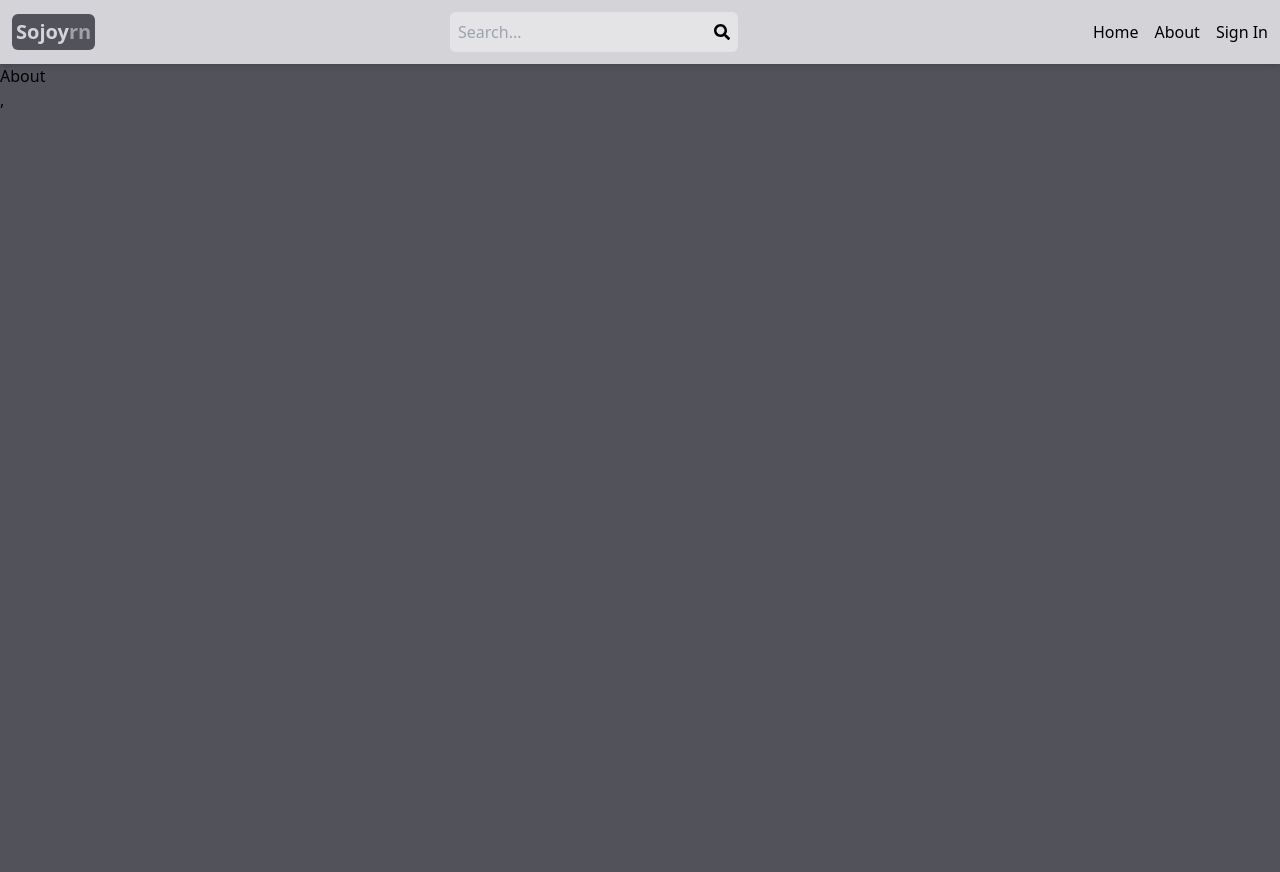
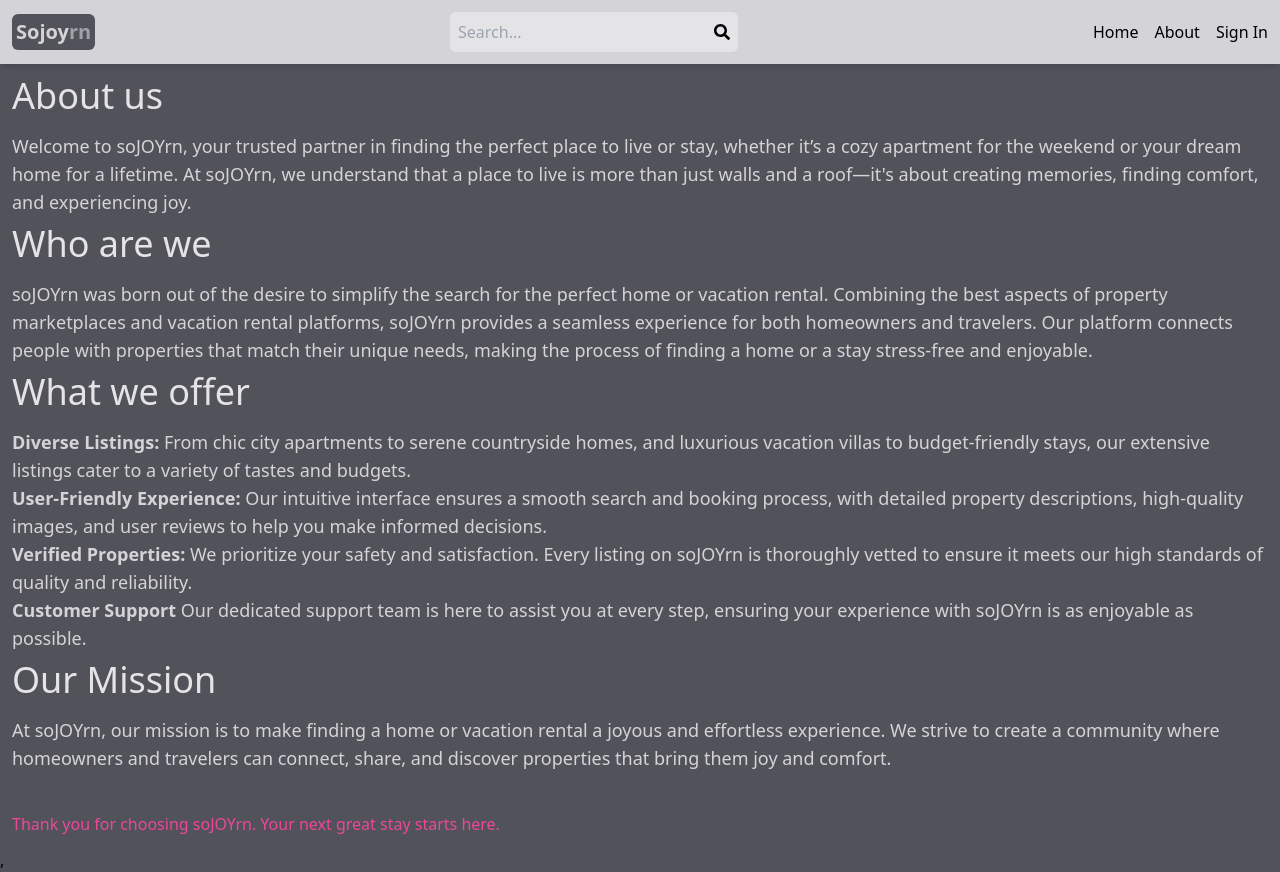
Before and after one commit to PardhivA/Real-Estate-App, a React (Vite) app in the folder client/: page /About in a window 1280 px wide. Before the commit the page ends 800 px from the top, so only its background shows below. Built offline with nearby package versions, Linux system fonts and the light colour scheme; no server answers.

Commit message:
About page is done

```diff
--- a/client/src/pages/About.jsx
+++ b/client/src/pages/About.jsx
@@ -2,6 +2,40 @@ import React from 'react'
 
 export default function About() {
   return (
-    <div>About</div>
+    <div className='flex gap-2 flex-col p-3'>
+    <div className='flex flex-col gap-4'>
+    <h1 className='text-4xl text-zinc-200'>About us </h1>
+    <p className='text-zinc-300 text-lg' >
+    Welcome to soJOYrn, your trusted partner in finding the perfect place to live or stay, whether it’s a cozy apartment for the weekend or your dream home for a lifetime. At soJOYrn, we understand that a place to live is more than just walls and a roof—it's about creating memories, finding comfort, and experiencing joy.
+    </p>
+    </div>
+    <div className='flex flex-col gap-4'>
+    <h1 className='text-4xl text-zinc-200'>Who are we </h1>
+    <p className='text-zinc-300 text-lg' >
+    soJOYrn was born out of the desire to simplify the search for the perfect home or vacation rental. Combining the best aspects of property marketplaces and vacation rental platforms, soJOYrn provides a seamless experience for both homeowners and travelers. Our platform connects people with properties that match their unique needs, making the process of finding a home or a stay stress-free and enjoyable.
+    </p>
+    </div>
+    <div className='flex flex-col gap-4'>
+    <h1 className='text-4xl text-zinc-200'>What we offer </h1>
+    <p className='text-zinc-300 text-lg' >
+    <ul>
+      <li><span className='font-semibold'>Diverse Listings: </span>From chic city apartments to serene countryside homes, and luxurious vacation villas to budget-friendly stays, our extensive listings cater to a variety of tastes and budgets.</li>
+      <li><span className='font-semibold'>User-Friendly Experience: </span>Our intuitive interface ensures a smooth search and booking process, with detailed property descriptions, high-quality images, and user reviews to help you make informed decisions.</li>
+      <li><span className='font-semibold'>Verified Properties: </span>We prioritize your safety and satisfaction. Every listing on soJOYrn is thoroughly vetted to ensure it meets our high standards of quality and reliability.</li>
+      <li><span className='font-semibold'>Customer Support </span>Our dedicated support team is here to assist you at every step, ensuring your experience with soJOYrn is as enjoyable as possible.</li>
+
+    </ul>
+    </p>
+    </div>
+    <div className='flex flex-col gap-4'>
+    <h1 className='text-4xl text-zinc-200'>Our Mission </h1>
+    <p className='text-zinc-300 text-lg' >
+    At soJOYrn, our mission is to make finding a home or vacation rental a joyous and effortless experience. We strive to create a community where homeowners and travelers can connect, share, and discover properties that bring them joy and comfort.    </p>
+    </div>
+    <br/>
+    <h2 className='text-pink-500'>
+    Thank you for choosing soJOYrn. Your next great stay starts here.
+    </h2>
+    </div>
   )
 }
--- a/client/src/pages/Home.jsx
+++ b/client/src/pages/Home.jsx
@@ -1,4 +1,4 @@
-import React, { useEffect } from 'react'
+import React, { useEffect, useState } from 'react'
 import { Link } from 'react-router-dom'
 import {Swiper, SwiperSlide} from 'swiper/react'
 import 'swiper/css/bundle'
@@ -13,7 +13,7 @@ export default function Home() {
 
   useEffect(()=>{
 
-    fetchSaleListings = async () => {
+    const fetchSaleListings = async () => {
       try{
         const res = await fetch(`api/listings/getListings?sale=true&limit=4`)
         const data = res.json()
@@ -24,7 +24,7 @@ export default function Home() {
       }
     }
 
-    fetchRentListings = async () => {
+    const fetchRentListings = async () => {
       try{
         const res = await fetch('/api/listing/getListings?rent=true&limit=4')
         const data = await res.json()
@@ -36,12 +36,12 @@ export default function Home() {
       }
     }
 
-    fetchOfferListings = async () => {
+    const fetchOfferListings = async () => {
       try{
         const res = await fetch('/api/listing/getListings?offer=true&limit=4')
         const data = await res.json()
         setOfferListings(data)
-        fetchRentListings
+        fetchRentListings()
       }
       catch(error){
 
@@ -52,13 +52,13 @@ export default function Home() {
 
   return (
    <div>
-    <div className='flex flex-col gap-6 p-28 px-3 max-w6xl mx-auto'>
+    <div className='flex flex-col gap-6 p-20 px-3 max-w6xl mx-auto'>
       <h1 className='text-zinc-200 font-bold text-3xl lg:text-6xl'>
       Find your your next <span className='bg-gradient-to-r from-amber-400 via-green-400 to-red-400 text-transparent bg-clip-text'>Sojourn</span>
       <br></br>
        with ease.
     </h1>
-    <div className='text-zinc-300 text-xs sm:text-sm'>
+    <div className='text-zinc-300 text-sm sm:text-lg'>
     SoJOYrn is the best place to find your next memorable stay.
     <br></br>
     We have huge range of properties to choose from.
@@ -73,8 +73,8 @@ export default function Home() {
     <Swiper navigation>
     {
       offerListings && offerListings.length > 0  && offerListings.map((listing)=>(
-        <SwiperSlide>
-          <div className='h-[500px]' key={listing._id} style={{background: `url(${listing.imageUrls[0]}) center no-repeat`, backgroundSize: 'cover'}}>
+        <SwiperSlide key={listing._id}>
+          <div className='h-[500px]' key={listing._id} style={{background: `url(${listing.imageURLs[0]}) center no-repeat`, backgroundSize: 'cover'}}>
 
           </div>
         </SwiperSlide>
```
